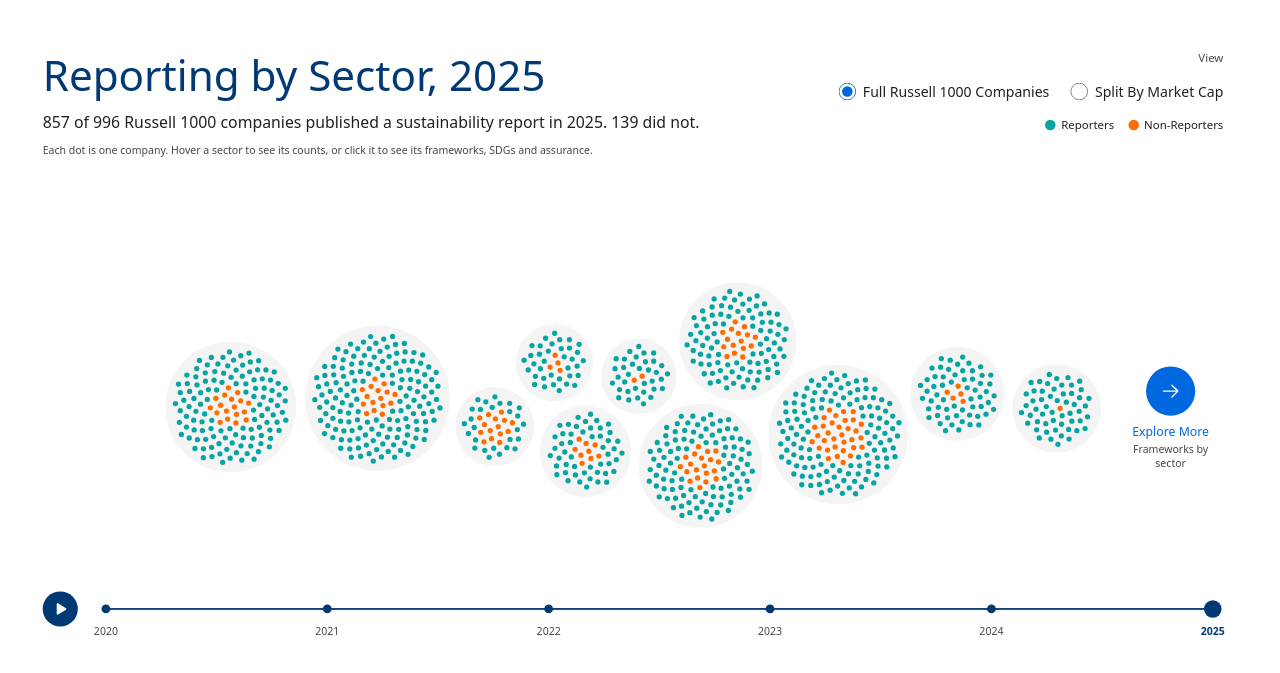
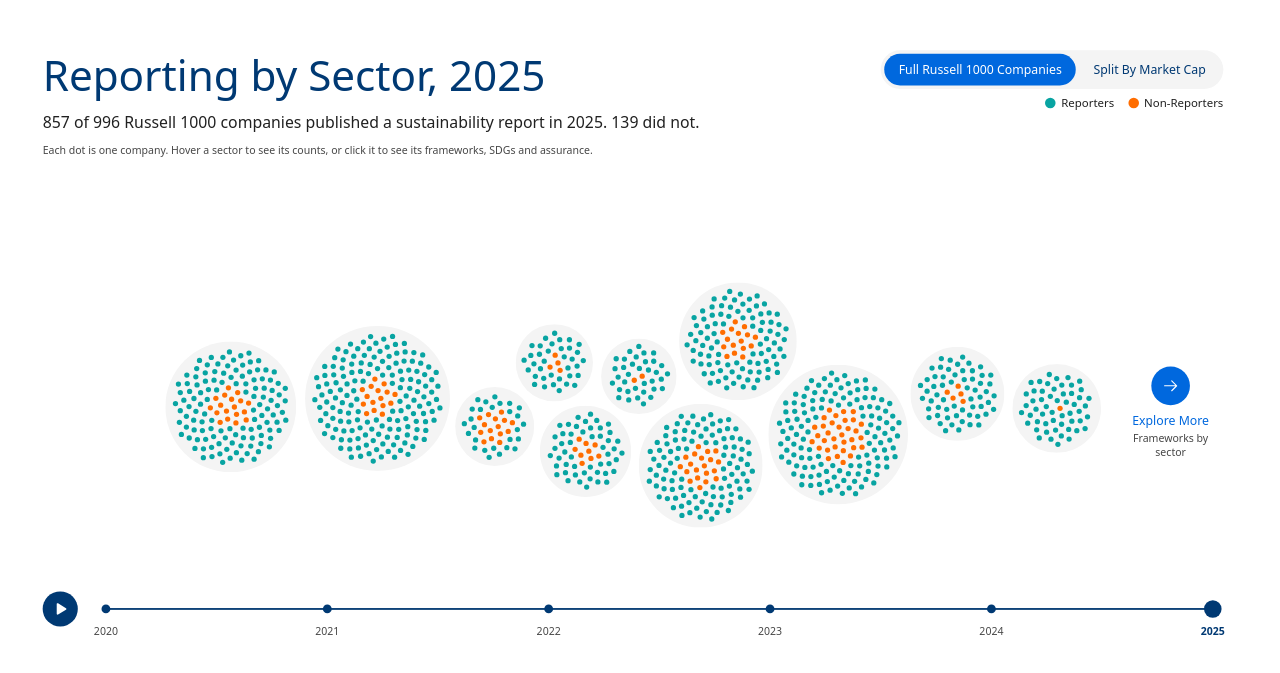
Before and after one commit to chloealdrich/ga-hero, a plain HTML site: page index.html in a window 1280 px wide. Both pictures are taken after a click on the link "Sector". Shown: the part 95-768 px from the top of the page. Drawn offline with Linux system fonts and the light colour scheme; a web font is replaced by a local one.

Commit message:
Pill-style View toggle with a sliding selection; smaller round buttons
- Sector View radios restyled as a segmented pill control matching the
  Frameworks group switch (native radios kept underneath, visually hidden;
  "View" caption screen-reader only).
- segmented.js / segmented.css: one thumb glides to the selected pill on both
  controls; the control keeps its own positioning if it has one.
- Explore More / Back to Reporting circles 56px -> 44px, arrows 24px -> 20px.

Co-Authored-By: Claude Opus 5.5 <noreply@anthropic.com>

```diff
--- a/frameworks.css
+++ b/frameworks.css
@@ -37,8 +37,8 @@
   display: flex;
   align-items: center;
   justify-content: center;
-  width: 56px;
-  height: 56px;
+  width: 44px;      /* still a full 44px touch target */
+  height: 44px;
   border-radius: 999px;
   background: var(--clarity);
   color: var(--white);
--- a/frameworks.js
+++ b/frameworks.js
@@ -134,7 +134,7 @@
     explore = document.createElement('a');
     explore.className = 'fw-round-link fw-explore';
     explore.href = ROUTE;
-    explore.innerHTML = `<span class="fw-round" aria-hidden="true">${icon(ICON.forward, 24)}</span>` +
+    explore.innerHTML = `<span class="fw-round" aria-hidden="true">${icon(ICON.forward, 20)}</span>` +
       '<span class="fw-round-link__label">Explore More</span>' +
       '<span class="fw-round-link__sub">Frameworks by sector</span>';
     stage.appendChild(explore);
@@ -158,6 +158,7 @@
     };
     buildFan();
     wire();
+    window.segmented?.(host.querySelector('.fw-groups'));   // sliding pill, shared with the View toggle
 
     window.addEventListener('hashchange', route);
     route();
@@ -185,7 +186,7 @@
       '<g class="fw-stems"></g><g class="fw-icons" aria-hidden="true"></g></svg>' +
       '<div class="fw-center" aria-hidden="true"><span class="fw-center__value"></span><span class="fw-center__caption"></span></div>' +
       '</figure>' +
-      `<a class="fw-round-link fw-back" href="#sector"><span class="fw-round" aria-hidden="true">${icon(ICON.back, 24)}</span>` +
+      `<a class="fw-round-link fw-back" href="#sector"><span class="fw-round" aria-hidden="true">${icon(ICON.back, 20)}</span>` +
       '<span class="fw-round-link__label">Back to<br>Reporting</span></a>' +
       '<div class="sector-card fw-tip" role="tooltip" id="fw-tip"></div>' +
       '<span class="visually-hidden" aria-live="polite" data-fw-live></span>';
--- a/index.html
+++ b/index.html
@@ -11,6 +11,7 @@
 <link rel="stylesheet" href="nav.css">
 <link rel="stylesheet" href="drill.css">
 <link rel="stylesheet" href="frameworks.css">
+<link rel="stylesheet" href="segmented.css">
 </head>
 <body>
 
@@ -80,7 +81,7 @@
 
     <fieldset class="sector__view">
       <legend>View</legend>
-      <div class="sector__view-options">
+      <div class="sector__view-options" data-segmented>
         <label><input type="radio" name="sector-view" value="full" checked><span data-view-label="russell1000"></span></label>
         <label><input type="radio" name="sector-view" value="split">Split By Market Cap</label>
       </div>
@@ -126,6 +127,7 @@
 </section>
 
 <script src="hero.js" defer></script>
+<script src="segmented.js" defer></script>
 <script src="sector-icons.js" defer></script>
 <script src="sector.js" defer></script>
 <script src="drill.js" defer></script>
--- a/sector.css
+++ b/sector.css
@@ -81,37 +81,58 @@
   gap: 8px;
 }
 
+/* "View" stays for screen readers; visually the pills speak for themselves. */
 .sector__view legend {
-  float: right;
+  position: absolute;
+  width: 1px;
+  height: 1px;
   padding: 0;
-  font-size: 13px;
-  line-height: 1.3;
-  font-weight: 500;
-  color: var(--graphite);
+  overflow: hidden;
+  clip: rect(0 0 0 0);
+  white-space: nowrap;
 }
 
+/* Segmented pill control (matches the Frameworks group switch). The native radios
+   stay underneath, visually hidden, so keyboard and screen-reader behaviour, and the
+   scripts that read them, are unchanged. */
 .sector__view-options {
-  clear: both;
   display: flex;
-  gap: 24px;
+  gap: 4px;
+  padding: 4px;
+  border-radius: 999px;
+  background: var(--sector-fill);
 }
 
 .sector__view-options label {
+  position: relative;
   display: inline-flex;
   align-items: center;
-  gap: 8px;
-  min-height: 44px;
-  font-size: 16px;
-  line-height: 22px;
-  color: var(--ink);
+  min-height: 36px;
+  padding: 0 16px;
+  border-radius: 999px;
+  font-size: 14px;
+  line-height: 20px;
+  font-weight: 500;
+  color: var(--anchor);
   cursor: pointer;
+  transition: background-color var(--t-fast) var(--ease), color var(--t-fast) var(--ease);
+}
+.sector__view-options label:has(input:checked) {
+  background: var(--clarity);
+  color: var(--white);
+}
+.sector__view-options label:has(input:focus-visible) {
+  outline: 3px solid var(--anchor);
+  outline-offset: 2px;
 }
 
 .sector__view-options input {
-  width: 20px;
-  height: 20px;
+  position: absolute;
+  inset: 0;
+  width: 100%;
+  height: 100%;
   margin: 0;
-  accent-color: var(--clarity);
+  opacity: 0;
   cursor: pointer;
 }
 
--- /dev/null
+++ b/segmented.css
@@ -0,0 +1,29 @@
+/* Sliding selection for pill controls (segmented.js). Uses the tokens defined in hero.css.
+   Without the script the controls keep their own per-pill fill. */
+
+.seg-thumb {
+  position: absolute;
+  left: 0;
+  top: 4px;
+  bottom: 4px;
+  border-radius: 999px;
+  background: var(--clarity);
+  pointer-events: none;
+  transition: transform var(--t-med) var(--ease), width var(--t-med) var(--ease);
+}
+.seg-thumb.is-instant { transition: none; }
+
+/* The thumb carries the fill; the options sit above it and only change text colour,
+   in step with the slide. */
+.is-sliding > :not(.seg-thumb) {
+  position: relative;
+  z-index: 1;
+  transition: color var(--t-med) var(--ease);
+}
+.is-sliding > label:has(input:checked),
+.is-sliding > [aria-checked="true"] { background: transparent; }
+
+@media (prefers-reduced-motion: reduce) {
+  .seg-thumb,
+  .is-sliding > :not(.seg-thumb) { transition: none; }
+}
--- /dev/null
+++ b/segmented.js
@@ -0,0 +1,55 @@
+/*
+ * Sliding selection for pill (segmented) controls.
+ *
+ * Adds one "thumb" behind a control's options that glides to the selected one
+ * instead of each pill filling itself in. Works for native radios inside labels
+ * (the Sector View toggle) and for role="radio" buttons with aria-checked (the
+ * Frameworks group switch). Controls marked [data-segmented] in the page are set up
+ * on load; ones built later call window.segmented(element).
+ */
+(() => {
+  'use strict';
+
+  const options = control => [...control.children].filter(el => !el.classList.contains('seg-thumb'));
+  const selected = control => options(control).find(el =>
+    el.getAttribute('aria-checked') === 'true' || el.querySelector?.('input:checked'));
+
+  function segmented(control) {
+    if (!control || control.querySelector(':scope > .seg-thumb')) return;
+    const thumb = document.createElement('span');
+    thumb.className = 'seg-thumb is-instant';
+    thumb.setAttribute('aria-hidden', 'true');
+    control.prepend(thumb);
+    control.classList.add('is-sliding');
+    // The thumb is positioned inside the control. Only give the control a positioning
+    // context if it has none: an absolutely positioned control keeps its own placement.
+    if (getComputedStyle(control).position === 'static') control.style.position = 'relative';
+
+    const place = () => {
+      const el = selected(control);
+      if (!el || !el.offsetWidth) return;     // hidden: placed again once it has a size
+      thumb.style.width = `${el.offsetWidth}px`;
+      thumb.style.transform = `translateX(${el.offsetLeft}px)`;
+    };
+
+    // First placement (and any re-layout, e.g. fonts loading or a hidden view
+    // opening) lands without sliding; selection changes slide.
+    const snap = () => {
+      thumb.classList.add('is-instant');
+      place();
+      void thumb.offsetWidth;
+      thumb.classList.remove('is-instant');
+    };
+    snap();
+    new ResizeObserver(snap).observe(control);
+    if (document.fonts) document.fonts.ready.then(snap);
+
+    // Native radios: capture phase, so the thumb is told to move before any heavy
+    // work the page does on the same change (e.g. re-drawing the sector chart).
+    control.addEventListener('change', place, true);
+    new MutationObserver(place).observe(control, { subtree: true, attributes: true, attributeFilter: ['aria-checked'] });
+  }
+
+  window.segmented = segmented;
+  document.querySelectorAll('[data-segmented]').forEach(segmented);
+})();
```
